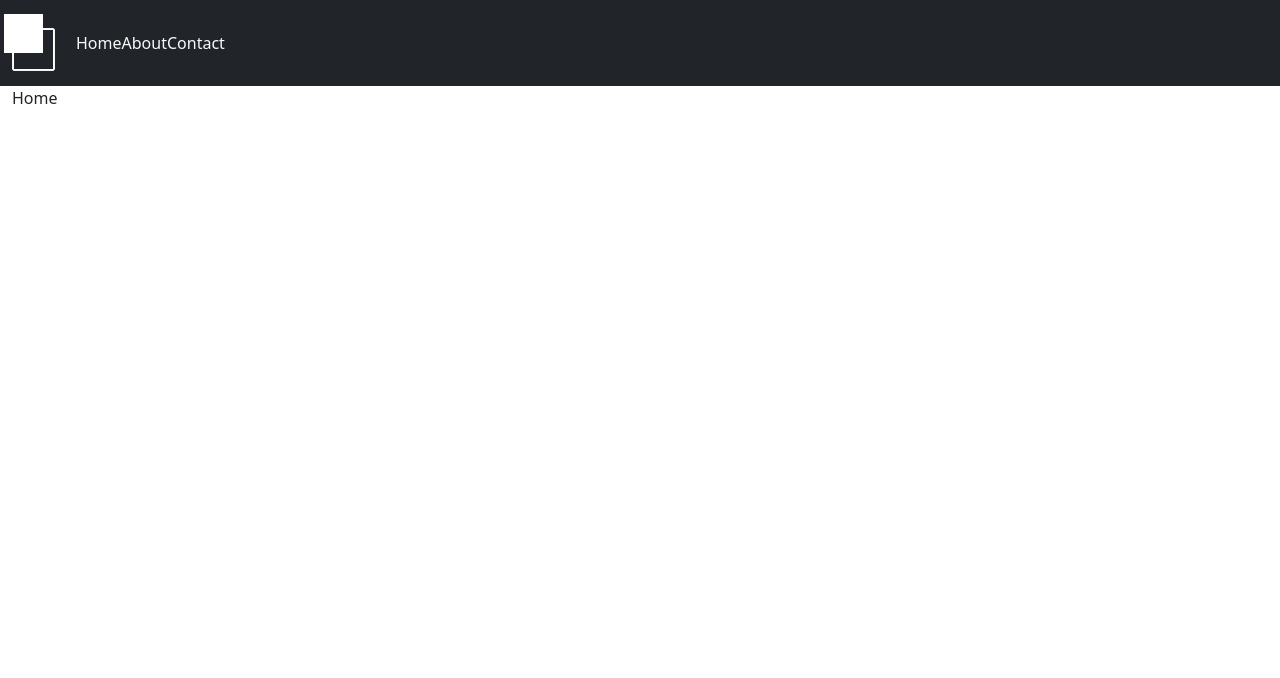
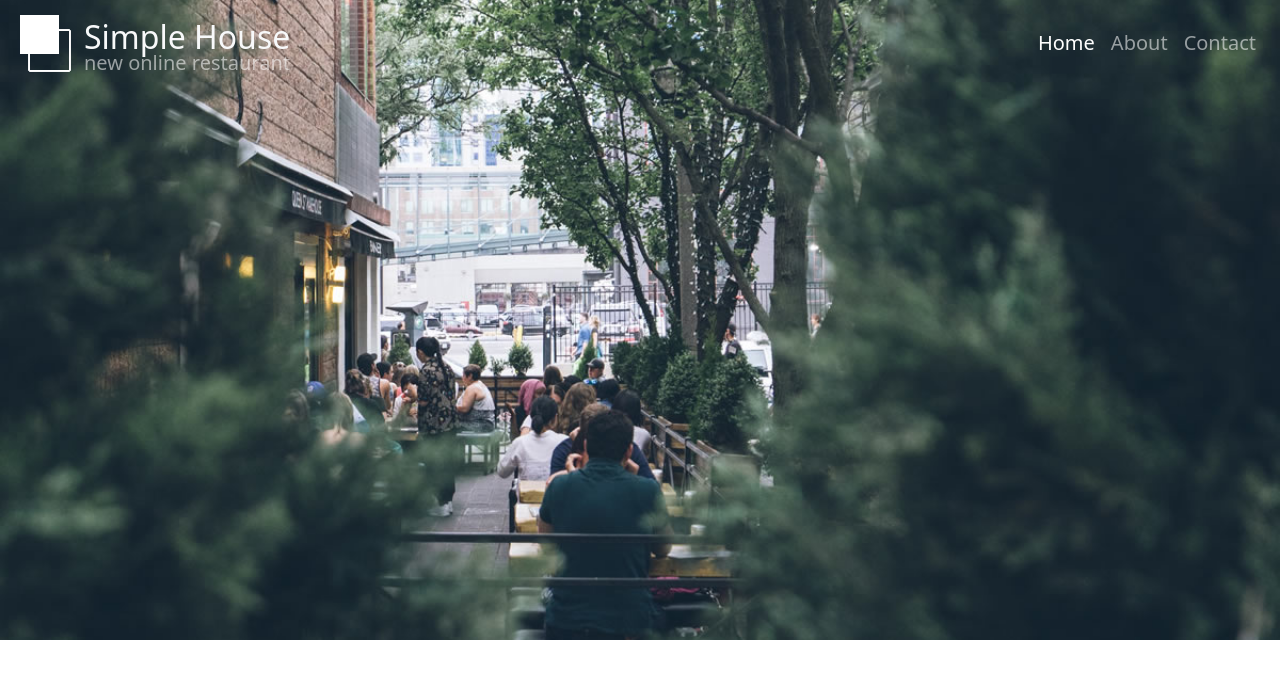
Before and after one commit to artsiom90/react-ecommerce-project-app, a React (Create React App) app: page / in a window 1280 px wide. Shown: the top 678 px of the page. Built offline with nearby package versions, Linux system fonts and the light colour scheme.

Commit message:
feat: add hero component

```diff
--- a/src/App.tsx
+++ b/src/App.tsx
@@ -1,4 +1,3 @@
-import { Container } from "react-bootstrap"
 import { BrowserRouter, Route, Routes } from "react-router-dom"
 import { NavbarComponent } from "./components/NavbarComponent"
 import { AboutPage } from "./pages/AboutPage"
@@ -9,13 +8,11 @@ export const App = () => {
   return (
     <BrowserRouter>
       <NavbarComponent />
-      <Container fluid>
-        <Routes>
-          <Route path='/' element={<HomePage />} />
-          <Route path='about' element={<AboutPage />} />
-          <Route path='contact' element={<ContactPage />} />
-        </Routes>
-      </Container>
+      <Routes>
+        <Route path='/' element={<HomePage />} />
+        <Route path='about' element={<AboutPage />} />
+        <Route path='contact' element={<ContactPage />} />
+      </Routes>
     </BrowserRouter>
   )
 }
--- /dev/null
+++ b/src/components/HeroComponent.tsx
@@ -0,0 +1,14 @@
+import heroImage from '../assets/img/hero.jpg'
+
+export const HeroComponent = () => {
+    return (
+        <div
+            className="text-center"
+            style={{
+                height: '80vh',
+                background: `url(${heroImage}) 0/100% no-repeat fixed`,
+                backgroundPosition: '0 70%',
+            }}
+        />
+    )
+}
--- a/src/components/NavbarComponent.tsx
+++ b/src/components/NavbarComponent.tsx
@@ -4,13 +4,34 @@ import logo from '../assets/img/logo.png'
 
 export const NavbarComponent = () => {
     return (
-        <Navbar bg='dark' variant='dark' className='text-light'>
+        <Navbar
+            bg='transparent'
+            variant='dark'
+            className='position-fixed px-3 d-flex justify-content-between text-light'
+            style={{ zIndex: 1, width: '100%' }}
+        >
             <Navbar.Brand>
-                <img src={logo} alt='logo' />
+                <Nav.Link to='/' as={NavLink}>
+                    <img
+                        width={60}
+                        height={60}
+                        src={logo}
+                        alt='logo'
+                    />
+                    <Navbar.Text
+                        className='ms-2 d-inline-flex flex-column lh-1'
+                        style={{ height: '60px' }}
+                    >
+                        <span className='text-light fs-2'>Simple House</span>
+                        <span>new online restaurant</span>
+                    </Navbar.Text>
+                </Nav.Link>
             </Navbar.Brand>
-            <Nav.Link to='/' as={NavLink}>Home</Nav.Link>
-            <Nav.Link to='/about' as={NavLink}>About</Nav.Link>
-            <Nav.Link to='/contact' as={NavLink}>Contact</Nav.Link>
+            <Nav className='fs-5'>
+                <Nav.Link to='/' as={NavLink}>Home</Nav.Link>
+                <Nav.Link to='/about' as={NavLink}>About</Nav.Link>
+                <Nav.Link to='/contact' as={NavLink}>Contact</Nav.Link>
+            </Nav>
         </Navbar>
     )
 }
--- a/src/pages/AboutPage.tsx
+++ b/src/pages/AboutPage.tsx
@@ -1,5 +1,9 @@
+import { HeroComponent } from "../components/HeroComponent"
+
 export const AboutPage = () => {
     return (
-        <div>About</div>
+        <div>
+            <HeroComponent />
+        </div>
     )
 }
--- a/src/pages/ContactPage.tsx
+++ b/src/pages/ContactPage.tsx
@@ -1,5 +1,9 @@
+import { HeroComponent } from "../components/HeroComponent"
+
 export const ContactPage = () => {
     return (
-        <div>Contact</div>
+        <div>
+            <HeroComponent />
+        </div>
     )
 }
--- a/src/pages/HomePage.tsx
+++ b/src/pages/HomePage.tsx
@@ -1,5 +1,9 @@
+import { HeroComponent } from "../components/HeroComponent"
+
 export const HomePage = () => {
     return (
-        <div>Home</div>
+        <div>
+            <HeroComponent />
+        </div>
     )
 }
```
Also changed, not shown: src/assets/img/hero.jpg (added).
